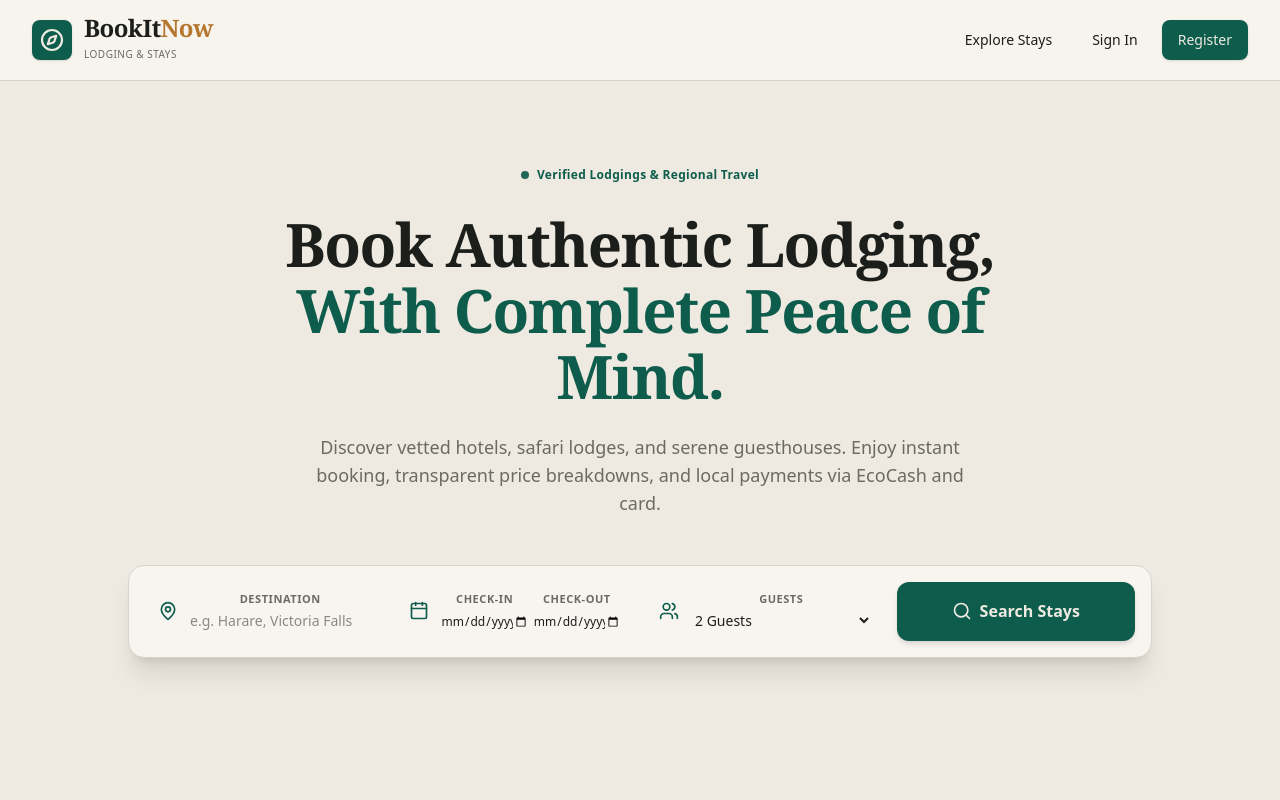
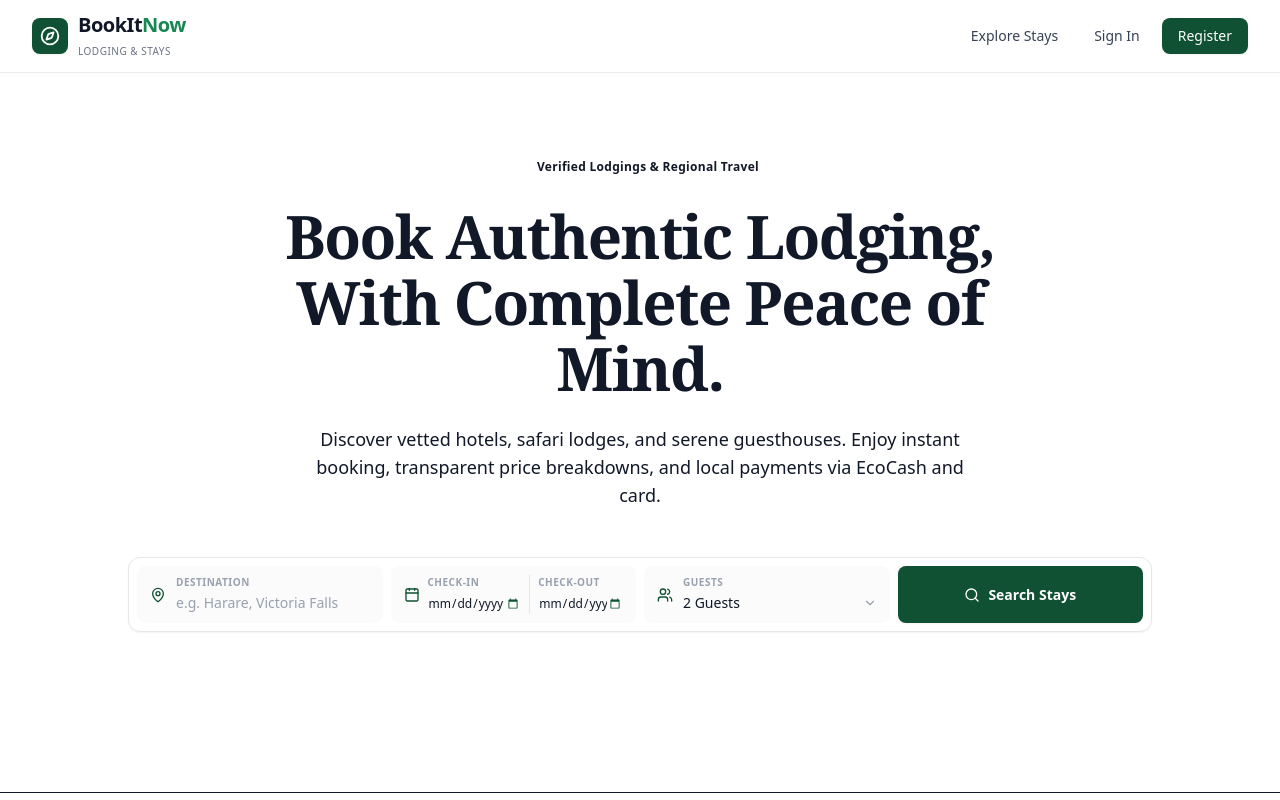
Before and after one commit to recallmabika/BookItNow, a Next.js app in the folder web/: page / in a window 1280 px wide. Shown: the top 800 px of the page. Built offline with nearby package versions, Linux system fonts and the light colour scheme.

Commit message:
feat: implement frontend navigation, search bar components, and backend authentication security utilities

```diff
--- a/web/src/app/globals.css
+++ b/web/src/app/globals.css
@@ -1,67 +1,74 @@
 @import "tailwindcss";
 
 :root {
-  /* README Design System Color Palette */
-  --color-ink: #1C1E1B;
-  --color-parchment: #EFEAE1;
-  --color-parchment-light: #F8F5F0;
-  --color-deep-teal: #0D5C4C;
-  --color-deep-teal-hover: #09473A;
-  --color-ochre: #B5772E;
-  --color-ochre-light: #E89A3C;
-  --color-slate: #6B6B63;
-  --color-slate-light: #D5D3CB;
-  --color-alert-red: #B23B2E;
+  /* Crisp White & Forest Emerald Green Palette */
+  --color-primary: #0F5132;        /* Rich British racing / forest green */
+  --color-primary-hover: #0A3622;  /* Deep dark forest green */
+  --color-primary-light: #E8F5E9;  /* Crisp light green tint */
+  --color-accent: #198754;         /* Vibrant emerald accent */
+  --color-accent-subtle: #D1E7DD;  /* Light mint border / badge */
 
-  --background: var(--color-parchment);
-  --foreground: var(--color-ink);
+  --color-ink: #111827;            /* Deep dark slate for text */
+  --color-slate-muted: #6B7280;    /* Muted secondary text */
+  --color-slate-border: #E5E7EB;   /* Crisp subtle border */
+  --color-surface: #FFFFFF;        /* Pure white */
+  --color-surface-subtle: #F9FAFB; /* Crisp off-white */
+
+  --background: #FFFFFF;
+  --foreground: #111827;
 }
 
 body {
   background-color: var(--background);
   color: var(--foreground);
-  font-family: system-ui, -apple-system, BlinkMacSystemFont, "Segoe UI", Roboto, Oxygen, Ubuntu, Cantarell, "Open Sans", "Helvetica Neue", sans-serif;
+  font-family: system-ui, -apple-system, BlinkMacSystemFont, "Segoe UI", Roboto, "Helvetica Neue", Arial, sans-serif;
   -webkit-font-smoothing: antialiased;
   -moz-osx-font-smoothing: grayscale;
 }
 
-/* Custom design tokens */
-.bg-parchment {
-  background-color: #EFEAE1;
+/* Custom design utilities */
+.bg-primary-green {
+  background-color: #0F5132;
 }
 
-.bg-parchment-light {
-  background-color: #F8F5F0;
+.hover\:bg-primary-green-dark:hover {
+  background-color: #0A3622;
 }
 
-.text-ink {
-  color: #1C1E1B;
+.text-primary-green {
+  color: #0F5132;
 }
 
-.text-deep-teal {
-  color: #0D5C4C;
+.text-accent-green {
+  color: #198754;
 }
 
-.bg-deep-teal {
-  background-color: #0D5C4C;
+.bg-accent-light {
+  background-color: #E8F5E9;
 }
 
-.bg-deep-teal:hover {
-  background-color: #09473A;
+.border-subtle {
+  border-color: #E5E7EB;
 }
 
-.text-ochre {
-  color: #B5772E;
+/* Smooth micro-interaction animations */
+@keyframes fadeIn {
+  from {
+    opacity: 0;
+    transform: translateY(6px);
+  }
+  to {
+    opacity: 1;
+    transform: translateY(0);
+  }
 }
 
-.bg-ochre {
-  background-color: #B5772E;
+.animate-fade-in {
+  animation: fadeIn 0.3s cubic-bezier(0.16, 1, 0.3, 1) forwards;
 }
 
-.border-slate-subtle {
-  border-color: #D5D3CB;
+/* Subtle clean input styling */
+input[type="date"]::-webkit-calendar-picker-indicator {
+  cursor: pointer;
+  filter: invert(25%) sepia(30%) saturate(1500%) hue-rotate(105deg) brightness(85%) contrast(90%);
 }
-
-.text-slate-muted {
-  color: #6B6B63;
-}
--- a/web/src/components/Navbar.tsx
+++ b/web/src/components/Navbar.tsx
@@ -2,12 +2,13 @@
 
 import Link from "next/link";
 import { useState, useEffect } from "react";
-import { Compass, User, Calendar, LogOut, Building } from "lucide-react";
+import { Compass, Calendar, LogOut } from "lucide-react";
 
 export default function Navbar() {
   const [user, setUser] = useState<{ email: string; first_name: string; role: string } | null>(null);
 
   useEffect(() => {
+    const checkUser = () => {
       const saved = localStorage.getItem("bookitnow_user");
       if (saved) {
         try {
@@ -15,7 +16,13 @@ export default function Navbar() {
         } catch (e) {
           // ignore
         }
+      } else {
+        setUser(null);
       }
+    };
+    checkUser();
+    window.addEventListener("storage", checkUser);
+    return () => window.removeEventListener("storage", checkUser);
   }, []);
 
   const handleLogout = () => {
@@ -26,67 +33,67 @@ export default function Navbar() {
   };
 
   return (
-    <header className="border-b border-slate-subtle bg-[#F8F5F0]/90 backdrop-blur-md sticky top-0 z-50">
-      <div className="max-w-7xl mx-auto px-4 sm:px-6 lg:px-8 h-20 flex items-center justify-between">
+    <header className="border-b border-gray-200/80 bg-white/95 backdrop-blur-md sticky top-0 z-50 transition-all">
+      <div className="max-w-7xl mx-auto px-4 sm:px-6 lg:px-8 h-18 flex items-center justify-between">
         {/* Brand */}
-        <Link href="/" className="flex items-center gap-3 group">
-          <div className="w-10 h-10 rounded-lg bg-deep-teal flex items-center justify-center text-[#EFEAE1] shadow-sm transition-transform group-hover:scale-105">
-            <Compass className="w-6 h-6 stroke-[2.2]" />
+        <Link href="/" className="flex items-center gap-2.5 group">
+          <div className="w-9 h-9 rounded-lg bg-[#0F5132] flex items-center justify-center text-white shadow-xs transition-transform duration-200 group-hover:scale-105">
+            <Compass className="w-5 h-5 stroke-[2.2]" />
           </div>
           <div>
-            <span className="font-bold text-2xl tracking-tight text-ink font-serif block leading-none">
-              BookIt<span className="text-ochre">Now</span>
+            <span className="font-bold text-xl tracking-tight text-gray-900 block leading-tight">
+              BookIt<span className="text-[#198754]">Now</span>
             </span>
-            <span className="text-[10px] tracking-wider uppercase text-slate-muted font-medium">
+            <span className="text-[10px] tracking-wider uppercase text-gray-500 font-medium">
               Lodging & Stays
             </span>
           </div>
         </Link>
 
         {/* Navigation / Actions */}
-        <div className="flex items-center gap-4">
+        <div className="flex items-center gap-3">
           <Link
             href="/search"
-            className="text-sm font-medium text-ink hover:text-deep-teal transition-colors px-3 py-2"
+            className="text-sm font-medium text-gray-700 hover:text-[#0F5132] transition-colors px-3 py-2 rounded-lg hover:bg-gray-50"
           >
             Explore Stays
           </Link>
 
           {user ? (
-            <div className="flex items-center gap-3">
+            <div className="flex items-center gap-3 pl-2">
               <Link
                 href="/my-bookings"
-                className="flex items-center gap-1.5 text-sm font-medium text-ink hover:text-deep-teal px-3 py-2 rounded-md hover:bg-parchment transition-colors"
+                className="flex items-center gap-1.5 text-sm font-medium text-gray-700 hover:text-[#0F5132] px-3 py-2 rounded-lg hover:bg-gray-50 transition-colors"
               >
-                <Calendar className="w-4 h-4 text-slate-muted" />
+                <Calendar className="w-4 h-4 text-[#0F5132]" />
                 <span>My Bookings</span>
               </Link>
-              <div className="h-4 w-px bg-slate-subtle" />
-              <div className="flex items-center gap-2 text-sm text-ink font-medium pl-1">
-                <span className="w-8 h-8 rounded-full bg-deep-teal/10 text-deep-teal flex items-center justify-center font-bold text-xs">
+              <div className="h-4 w-px bg-gray-200" />
+              <div className="flex items-center gap-2 text-sm text-gray-900 font-medium pl-1">
+                <span className="w-8 h-8 rounded-lg bg-[#E8F5E9] text-[#0F5132] flex items-center justify-center font-bold text-xs border border-green-200">
                   {user.first_name[0]?.toUpperCase()}
                 </span>
-                <span className="hidden sm:inline">{user.first_name}</span>
+                <span className="hidden sm:inline text-xs font-semibold">{user.first_name}</span>
                 <button
                   onClick={handleLogout}
                   title="Log out"
-                  className="text-slate-muted hover:text-alert-red transition-colors p-1"
+                  className="text-gray-400 hover:text-red-600 transition-colors p-1"
                 >
                   <LogOut className="w-4 h-4" />
                 </button>
               </div>
             </div>
           ) : (
-            <div className="flex items-center gap-3">
+            <div className="flex items-center gap-2.5">
               <Link
                 href="/login"
-                className="text-sm font-medium text-ink hover:text-deep-teal transition-colors px-3 py-2"
+                className="text-sm font-medium text-gray-700 hover:text-[#0F5132] transition-colors px-3 py-2 rounded-lg hover:bg-gray-50"
               >
                 Sign In
               </Link>
               <Link
                 href="/register"
-                className="text-sm font-medium bg-deep-teal text-[#EFEAE1] hover:bg-deep-teal-hover px-4 py-2.5 rounded-lg shadow-sm transition-all hover:shadow"
+                className="text-sm font-medium bg-[#0F5132] text-white hover:bg-[#0A3622] px-4 py-2 rounded-lg shadow-xs transition-all duration-150 hover:shadow-sm"
               >
                 Register
               </Link>
--- a/web/src/components/SearchBar.tsx
+++ b/web/src/components/SearchBar.tsx
@@ -2,7 +2,7 @@
 
 import { useState } from "react";
 import { useRouter } from "next/navigation";
-import { Search, MapPin, Calendar as CalendarIcon, Users } from "lucide-react";
+import { Search, MapPin, Calendar as CalendarIcon, Users, ChevronDown } from "lucide-react";
 
 export default function SearchBar() {
   const router = useRouter();
@@ -24,13 +24,13 @@ export default function SearchBar() {
   return (
     <form
       onSubmit={handleSearch}
-      className="bg-[#F8F5F0] p-3 sm:p-4 rounded-2xl shadow-xl border border-slate-subtle grid grid-cols-1 sm:grid-cols-2 lg:grid-cols-4 gap-3 items-center max-w-5xl mx-auto"
+      className="bg-white p-2 rounded-xl shadow-xs hover:shadow-sm transition-all duration-200 border border-gray-200 grid grid-cols-1 sm:grid-cols-2 lg:grid-cols-4 gap-2 items-center max-w-5xl mx-auto"
     >
       {/* City / Destination */}
-      <div className="flex items-center gap-3 px-3 py-2 bg-parchment/60 rounded-xl border border-transparent focus-within:border-deep-teal transition-all">
-        <MapPin className="w-5 h-5 text-deep-teal shrink-0" />
-        <div className="w-full">
-          <label className="block text-[11px] font-semibold tracking-wider text-slate-muted uppercase">
+      <div className="flex items-center gap-2.5 px-3 py-2 bg-gray-50/70 hover:bg-gray-50 rounded-lg border border-transparent focus-within:border-[#0F5132] focus-within:bg-white transition-all duration-150">
+        <MapPin className="w-4 h-4 text-[#0F5132] shrink-0" />
+        <div className="w-full text-left">
+          <label className="block text-[10px] font-semibold tracking-wider text-gray-400 uppercase">
             Destination
           </label>
           <input
@@ -38,51 +38,51 @@ export default function SearchBar() {
             placeholder="e.g. Harare, Victoria Falls"
             value={city}
             onChange={(e) => setCity(e.target.value)}
-            className="w-full bg-transparent text-ink font-medium text-sm focus:outline-none placeholder:text-slate-muted/60"
+            className="w-full bg-transparent text-gray-900 font-medium text-xs sm:text-sm focus:outline-none placeholder:text-gray-400"
           />
         </div>
       </div>
 
-      {/* Dates: Check-in / Check-out */}
-      <div className="flex items-center gap-3 px-3 py-2 bg-parchment/60 rounded-xl border border-transparent focus-within:border-deep-teal transition-all">
-        <CalendarIcon className="w-5 h-5 text-deep-teal shrink-0" />
-        <div className="w-full grid grid-cols-2 gap-1">
+      {/* Interactive Clean Dates */}
+      <div className="flex items-center gap-2 px-3 py-2 bg-gray-50/70 hover:bg-gray-50 rounded-lg border border-transparent focus-within:border-[#0F5132] focus-within:bg-white transition-all duration-150">
+        <CalendarIcon className="w-4 h-4 text-[#0F5132] shrink-0" />
+        <div className="w-full grid grid-cols-2 gap-2 text-left">
           <div>
-            <label className="block text-[11px] font-semibold tracking-wider text-slate-muted uppercase">
+            <label className="block text-[10px] font-semibold tracking-wider text-gray-400 uppercase">
               Check-in
             </label>
             <input
               type="date"
               value={checkIn}
               onChange={(e) => setCheckIn(e.target.value)}
-              className="w-full bg-transparent text-ink font-medium text-xs focus:outline-none"
+              className="w-full bg-transparent text-gray-900 font-medium text-xs focus:outline-none cursor-pointer py-0.5"
             />
           </div>
-          <div>
-            <label className="block text-[11px] font-semibold tracking-wider text-slate-muted uppercase">
+          <div className="border-l border-gray-200 pl-2">
+            <label className="block text-[10px] font-semibold tracking-wider text-gray-400 uppercase">
               Check-out
             </label>
             <input
               type="date"
               value={checkOut}
               onChange={(e) => setCheckOut(e.target.value)}
-              className="w-full bg-transparent text-ink font-medium text-xs focus:outline-none"
+              className="w-full bg-transparent text-gray-900 font-medium text-xs focus:outline-none cursor-pointer py-0.5"
             />
           </div>
         </div>
       </div>
 
       {/* Guests */}
-      <div className="flex items-center gap-3 px-3 py-2 bg-parchment/60 rounded-xl border border-transparent focus-within:border-deep-teal transition-all">
-        <Users className="w-5 h-5 text-deep-teal shrink-0" />
-        <div className="w-full">
-          <label className="block text-[11px] font-semibold tracking-wider text-slate-muted uppercase">
+      <div className="flex items-center gap-2.5 px-3 py-2 bg-gray-50/70 hover:bg-gray-50 rounded-lg border border-transparent focus-within:border-[#0F5132] focus-within:bg-white transition-all duration-150">
+        <Users className="w-4 h-4 text-[#0F5132] shrink-0" />
+        <div className="w-full text-left relative">
+          <label className="block text-[10px] font-semibold tracking-wider text-gray-400 uppercase">
             Guests
           </label>
           <select
             value={guests}
             onChange={(e) => setGuests(e.target.value)}
-            className="w-full bg-transparent text-ink font-medium text-sm focus:outline-none"
+            className="w-full bg-transparent text-gray-900 font-medium text-xs sm:text-sm focus:outline-none cursor-pointer appearance-none pr-5"
           >
             <option value="1">1 Guest</option>
             <option value="2">2 Guests</option>
@@ -90,16 +90,17 @@ export default function SearchBar() {
             <option value="4">4 Guests</option>
             <option value="5">5+ Guests</option>
           </select>
+          <ChevronDown className="w-3.5 h-3.5 text-gray-400 absolute right-0 bottom-1 pointer-events-none" />
         </div>
       </div>
 
       {/* Search Button */}
       <button
         type="submit"
-        className="w-full h-full min-h-[52px] bg-deep-teal hover:bg-deep-teal-hover text-[#EFEAE1] font-semibold rounded-xl flex items-center justify-center gap-2 shadow-md hover:shadow-lg transition-all"
+        className="w-full h-full min-h-[46px] bg-[#0F5132] hover:bg-[#0A3622] active:scale-[0.99] text-white font-semibold rounded-lg flex items-center justify-center gap-2 shadow-xs transition-all duration-150 hover:shadow-sm"
       >
-        <Search className="w-5 h-5" />
-        <span>Search Stays</span>
+        <Search className="w-4 h-4" />
+        <span className="text-xs sm:text-sm">Search Stays</span>
       </button>
     </form>
   );
```
Also changed, not shown: 1 other file (tests, documents, lock files or other folders). Lines whose indentation alone changed are shown as unchanged.
